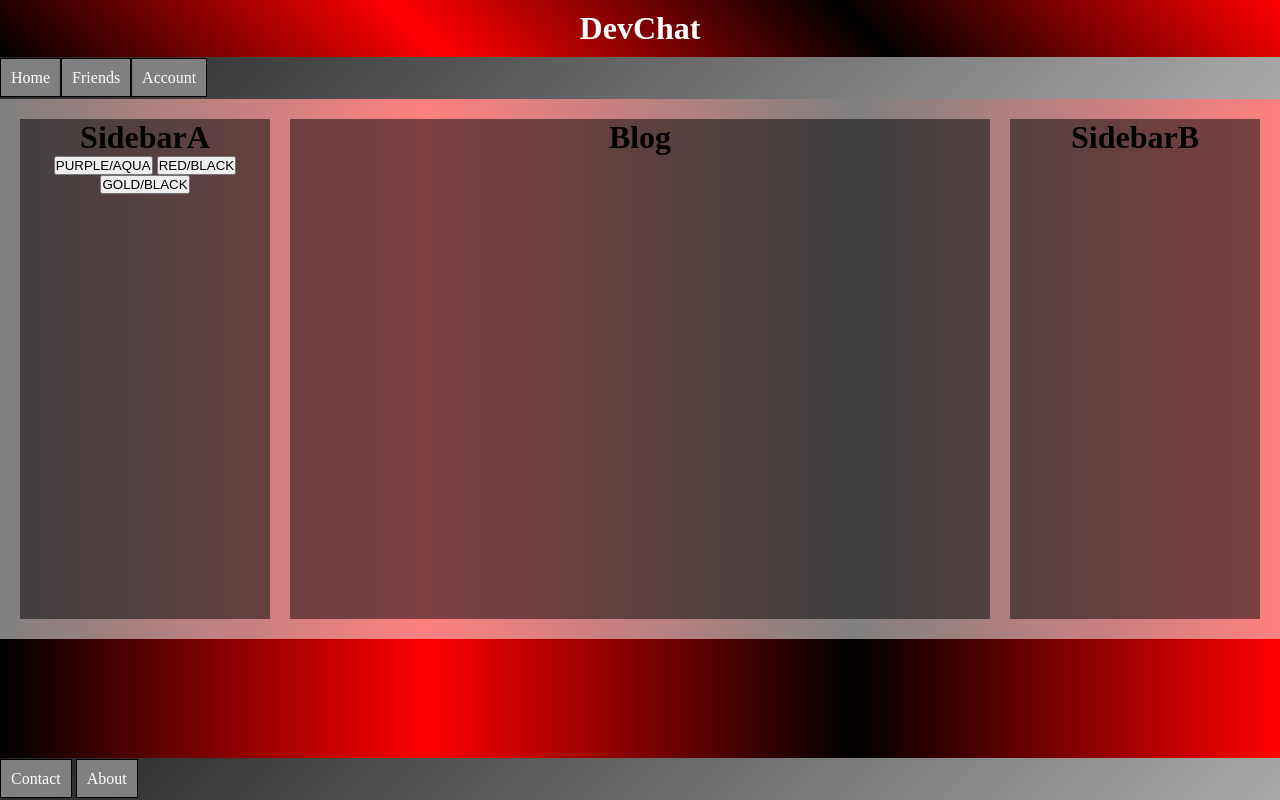
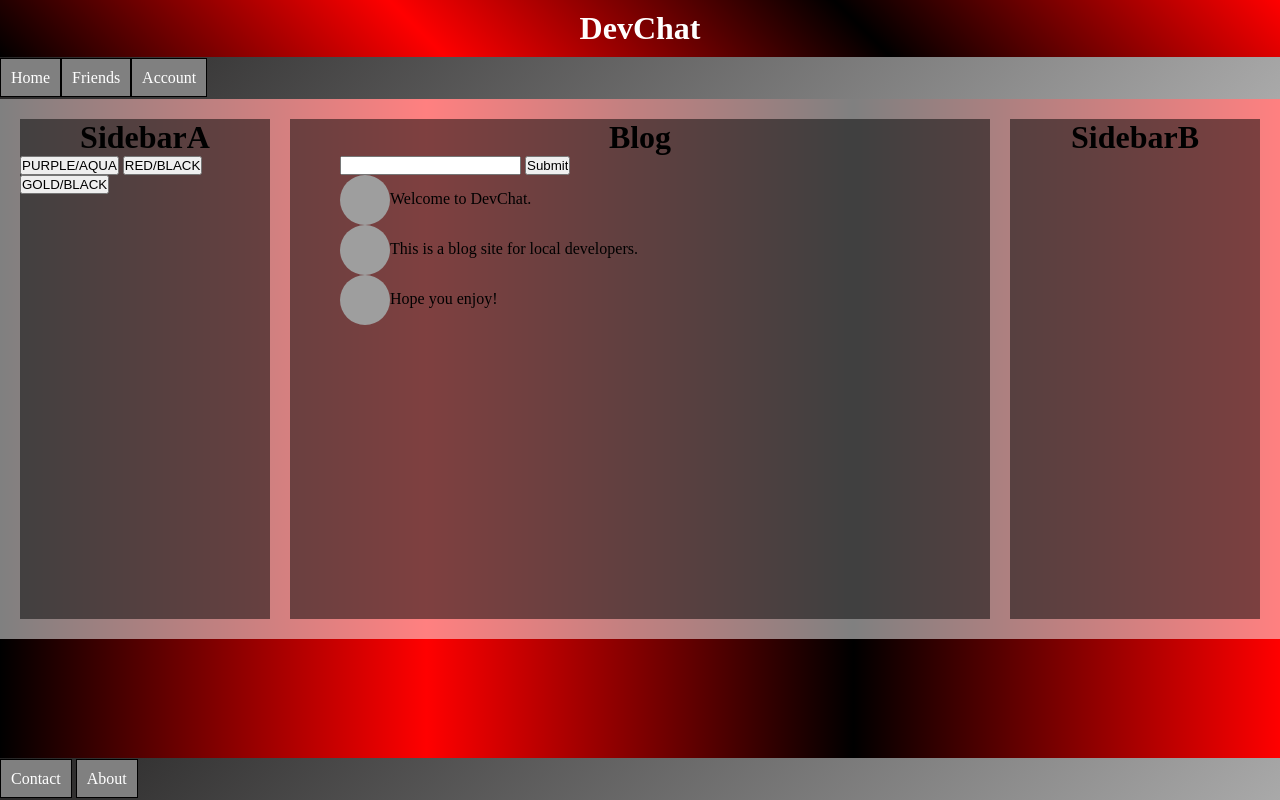
Before and after one commit to Asht913/DevChat, a PHP site: page /devchat.html in a window 1280 px wide. Run offline with PHP 8.4, Linux system fonts and the light colour scheme; grey boxes are pictures that could not be loaded.

Commit message:
Blog Section
Added content to blog section

```diff
--- a/devchat/devchatmain/devchat.html
+++ b/devchat/devchatmain/devchat.html
@@ -19,13 +19,37 @@
     </head>
     <main>
         <div class="grid-container">
-            <div><h1>SidebarA</h1>
+            <div>
+                <div class="gridtitle"><h1>SidebarA</h1></div>
             <button onClick="swapStyleSheet('main.css')">PURPLE/AQUA</button>
             <button onClick="swapStyleSheet('main1.css')">RED/BLACK</button>
             <button onClick="swapStyleSheet('main2.css')">GOLD/BLACK</button>
             </div>
-            <div><h1>Blog</h1></div>
-            <div><h1>SidebarB</h1></div>
+            <div class="dcblog">
+                <div class="gridtitle"><h1>Blog</h1></div>
+            <form action="">
+                <input type="text" name='greet'/>
+                <input type="submit" value="Submit"/>
+
+            </form>
+                <div id="greets">
+                    <ul>
+                        <li>
+                            <div class="avatar"></div><span>Welcome to DevChat.</span>
+                        </li>
+                        <li>
+                            <div class="avatar"></div><span>This is a blog site for local developers.</span>
+                        </li>
+                        <li>
+                            <div class="avatar"></div><span>Hope you enjoy!</span>
+                        </li>
+                    </ul>
+                </div>
+            </div>
+            <div>
+                <div class="gridtitle"><h1>SidebarB</h1></div>
+
+        </div>
         </div>
 
     </main>
--- a/devchat/devchatmain/main1.css
+++ b/devchat/devchatmain/main1.css
@@ -45,9 +45,31 @@ navbar button{
     padding: 20px;
 }
 
+.grid-container ul {
+    list-style-type: none;
+}
+
+.avatar {
+    background-image: url('https://cdn3.iconfinder.com/data/icons/popular-services-brands/512/angular-js-512.png');
+    background-size: cover;
+    height: 50px;
+    width: 50px;
+    border-radius: 50%;
+    display: inline-block;
+    vertical-align: middle;
+}
+
 .grid-container > div {
     background-color: rgb(0,0,0,0.5);
+    text-align: none;
+}
+
+.gridtitle {
     text-align: center;
+}
+
+.dcblog {
+    padding:0px 50px;
 }
 
 .bottomnav {
```
